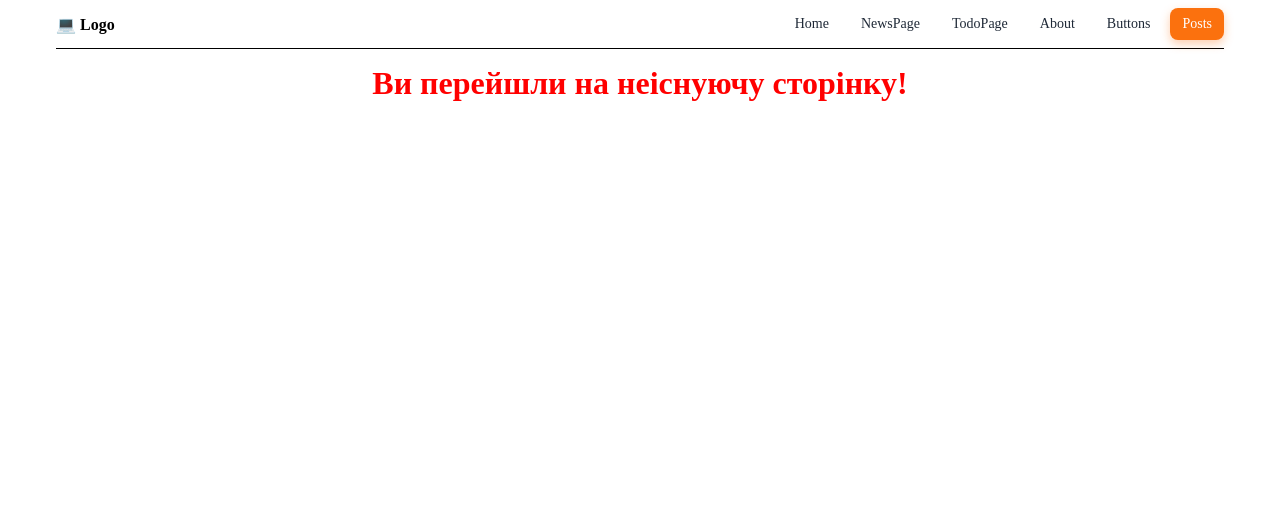
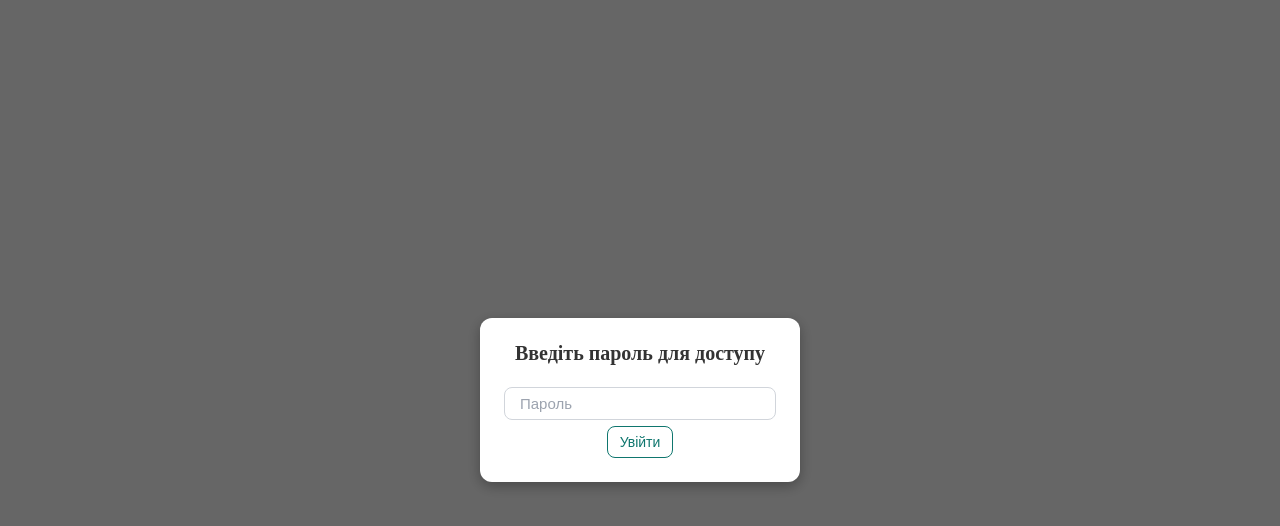
Before and after one commit to PetroMazuryk/react-u-1, a React (Create React App) app: page /react-u-1/posts/1 in a window 1280 px wide. Shown: the top 526 px of the page. Built offline with nearby package versions, Linux system fonts and the light colour scheme.

Commit message:
add a form for access

```diff
--- a/src/Layout/Layout.jsx
+++ b/src/Layout/Layout.jsx
@@ -1,5 +1,6 @@
-import { useState } from 'react';
-import { Outlet } from 'react-router-dom';
+import {useState} from "react";
+import {Outlet} from "react-router-dom";
+
 import {
   Container,
   Header,
@@ -8,18 +9,27 @@ import {
   Nav,
   BurgerButton,
   MobileMenu,
-} from './Layout.styled';
+} from "./Layout.styled";
+
+import PasswordModal from "../components/ModalPassword/ModalPassword";
 
 const Layout = () => {
   const [isOpen, setIsOpen] = useState(false);
+  const [isAuthorized, setIsAuthorized] = useState(false);
 
-  const toggleMenu = () => {
-    setIsOpen(prev => !prev);
-  };
+  const toggleMenu = () => setIsOpen((prev) => !prev);
+  const closeMenu = () => setIsOpen(false);
 
-  const closeMenu = () => {
-    setIsOpen(false);
-  };
+  if (!isAuthorized) {
+    return (
+      <PasswordModal
+        isOpen={!isAuthorized}
+        onSubmit={(pass) => {
+          if (pass === "11111") setIsAuthorized(true);
+        }}
+      />
+    );
+  }
 
   return (
     <Container>
@@ -27,13 +37,11 @@ const Layout = () => {
         <Logo>
           <span role="img" aria-label="computer icon">
             💻
-          </span>{' '}
+          </span>{" "}
           Logo
         </Logo>
 
-        <BurgerButton onClick={toggleMenu} aria-label="Toggle menu">
-          ☰
-        </BurgerButton>
+        <BurgerButton onClick={toggleMenu}>☰</BurgerButton>
 
         <Nav>
           <Link to="/" end>
--- /dev/null
+++ b/src/components/ModalPassword/ModalPassword.jsx
@@ -0,0 +1,29 @@
+import {useState} from "react";
+import MyInput from "../UI/input/MyInput";
+import MyButton from "../UI/button/MyButton";
+import styles from "./ModalPassword.module.css";
+
+const ModalPassword = ({isOpen, onSubmit}) => {
+  const [password, setPassword] = useState("");
+
+  if (!isOpen) return null;
+
+  return (
+    <div className={styles.overlay}>
+      <div className={styles.modal}>
+        <h2>Введіть пароль для доступу</h2>
+
+        <MyInput
+          type="password"
+          placeholder="Пароль"
+          value={password}
+          onChange={(e) => setPassword(e.target.value)}
+        />
+
+        <MyButton onClick={() => onSubmit(password)}>Увійти</MyButton>
+      </div>
+    </div>
+  );
+};
+
+export default ModalPassword;
--- /dev/null
+++ b/src/components/ModalPassword/ModalPassword.module.css
@@ -0,0 +1,23 @@
+.overlay {
+    position: fixed;
+    inset: 0;
+    background: rgba(0, 0, 0, 0.6);
+    display: flex;
+    align-items: center;
+    justify-content: center;
+    z-index: 999;
+}
+
+.modal {
+    background: #fff;
+    padding: 24px;
+    border-radius: 12px;
+    width: 320px;
+    text-align: center;
+    box-shadow: 0 4px 14px rgba(0, 0, 0, 0.3);
+}
+
+.modal h2 {
+    margin-bottom: 16px;
+    font-size: 20px;
+}
--- a/src/pages/NewsPage.jsx
+++ b/src/pages/NewsPage.jsx
@@ -1,5 +1,3 @@
-import React from "react";
-
 const NewsPage = () => {
   return (
     <>
```
Also changed, not shown: src/components/PostForm.jsx (+10 -10 lines).
